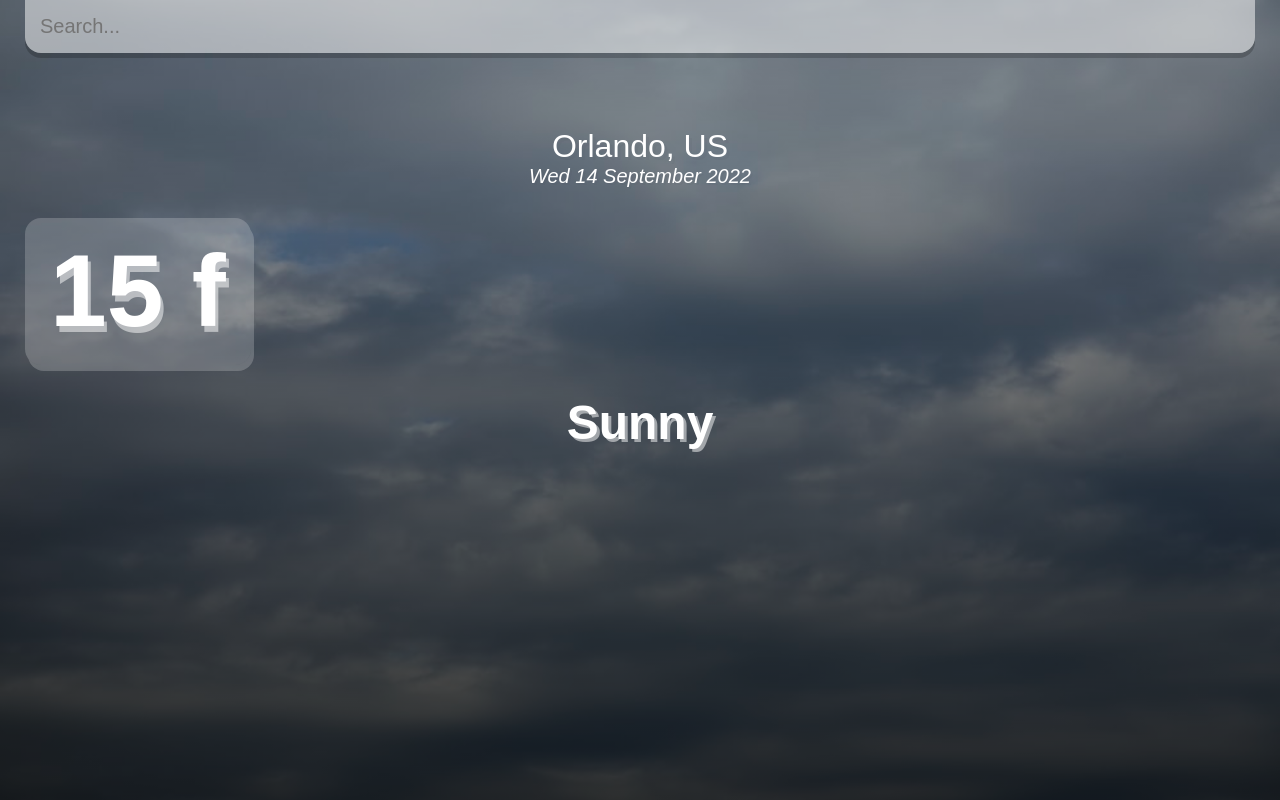
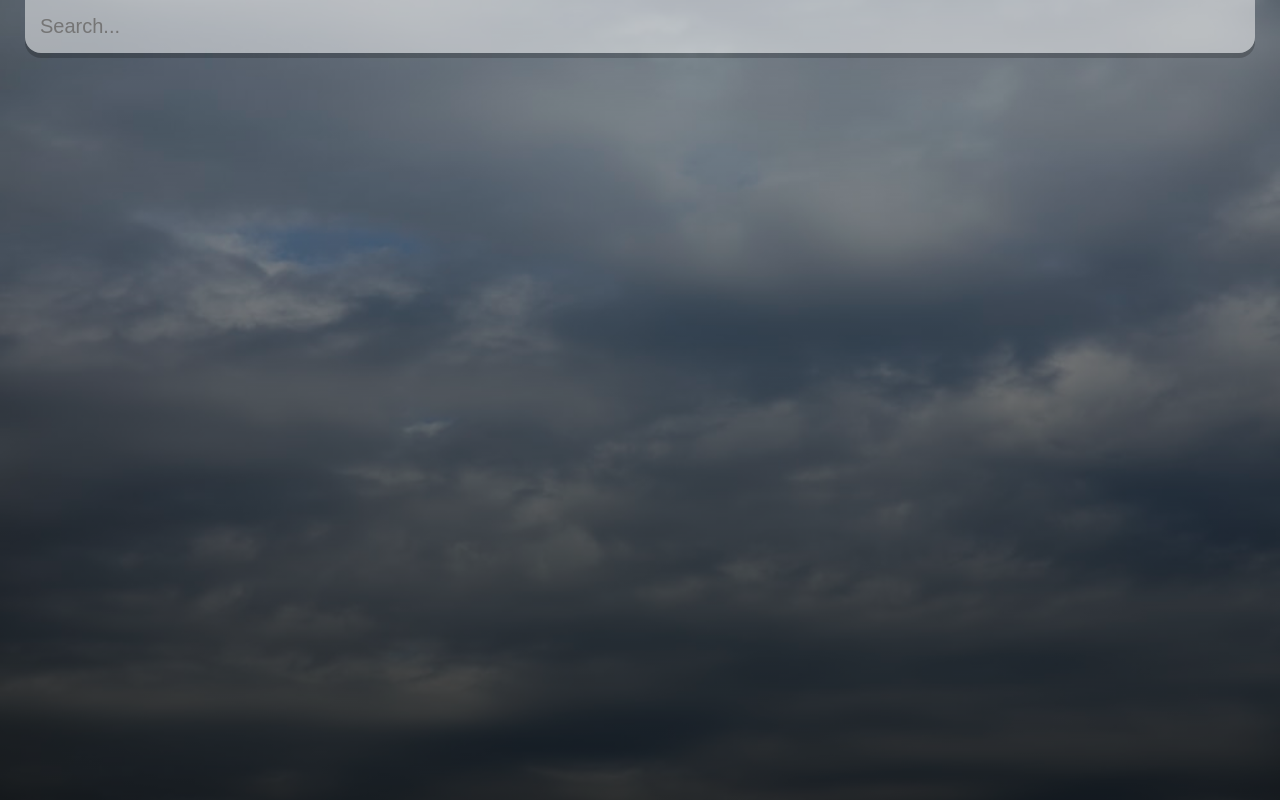
Before and after one commit to Brock-Merritt/React-Weather-App, a React (Create React App) app in the folder weather-app/: page / in a window 1280 px wide. Built offline with nearby package versions, Linux system fonts and the light colour scheme.

Commit message:
added typeof operator, surrounded html in a div

```diff
--- a/weather-app/src/App.js
+++ b/weather-app/src/App.js
@@ -14,7 +14,7 @@ function App() {
         .then(result =>{
            setWeather(result);
            setQuery('');
-           console.log(weather)
+           console.log(result)
 
         });
     }
@@ -44,8 +44,10 @@ function App() {
             onKeyPress={search}
             />
          </div>
+         {(typeof weather.main != "undefined") ? (
+      <div>
         <div className="location-box">
-          <div className="location">Orlando, US</div>
+          <div className="location">{weather.name}, {weather.sys.country}</div>
           <div className="date">{dateBuilder(new Date())}</div>
 
         </div>
@@ -57,6 +59,8 @@ function App() {
             Sunny
           </div>
         </div>
+      </div>
+         ): ('')}
       </main>
     </div>
   );
```
